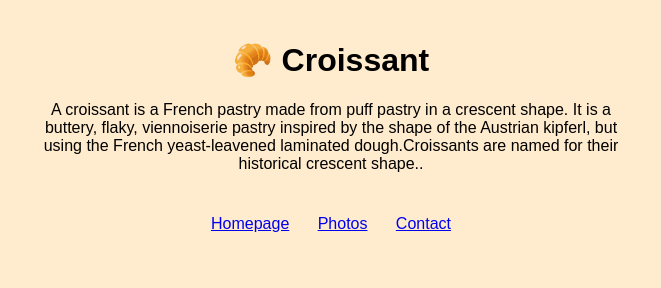
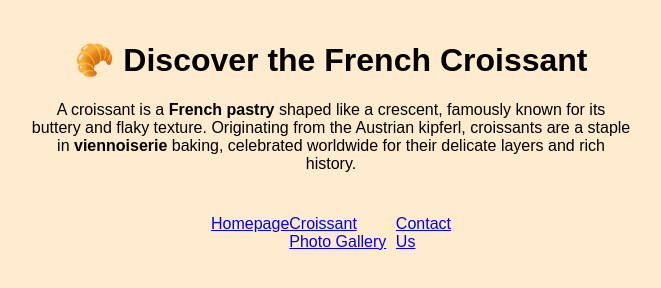
Before and after one commit to satokogruson/Croissant, a plain HTML site: page index.html in a window 1280 px wide. Shown: the whole page, without its empty margins (309-970 px from the left). Drawn offline with Linux system fonts and the light colour scheme.

Commit message:
Enhanced SEO through meta tags

```diff
--- a/index.html
+++ b/index.html
@@ -3,19 +3,20 @@
 <head>
     <meta charset="UTF-8">
     <meta name="viewport" content="width=device-width, initial-scale=1.0">
+        <meta name="description" content="Discover the rich history and culinary delight of the classic French croissant, a flaky, buttery pastry loved worldwide.">
+<meta name="keywords" content="croissant, French pastry, puff pastry, viennoiserie, culinary arts, baking">
     <link href="./css/styles.css" rel="stylesheet" type="text/css" >
-    <title>Croissant</title>
+    <title>Croissant - A Guide to the French Puff Pastry</title>
 </head>
 <body>
     <div class="main">
-    <h1>🥐 Croissant</h1>
-    <p>A croissant is a French pastry made from puff pastry in a crescent shape.
-It is a buttery, flaky, viennoiserie pastry inspired by the shape of the Austrian kipferl, but using the French yeast-leavened laminated dough.Croissants are named for their historical crescent shape..</p>
+    <h1>🥐 Discover the French Croissant</h1>
+<p>A croissant is a <strong>French pastry</strong> shaped like a crescent, famously known for its buttery and flaky texture. Originating from the Austrian kipferl, croissants are a staple in <strong>viennoiserie</strong> baking, celebrated worldwide for their delicate layers and rich history.</p>
 </div>
 <div class="links">
     <a href="./index.html">Homepage</a>
-        <a href="./photo.html">Photos</a>
-            <a href="./contact.html">Contact</a>
+        <a href="./photo.html">Croissant Photo Gallery</a>
+        <a href="./contact.html">Contact Us</a>
 </div>
 </body>
 </html>
```
Also changed, not shown: contact.html (+5 -3 lines), photo.html (+9 -6 lines).
